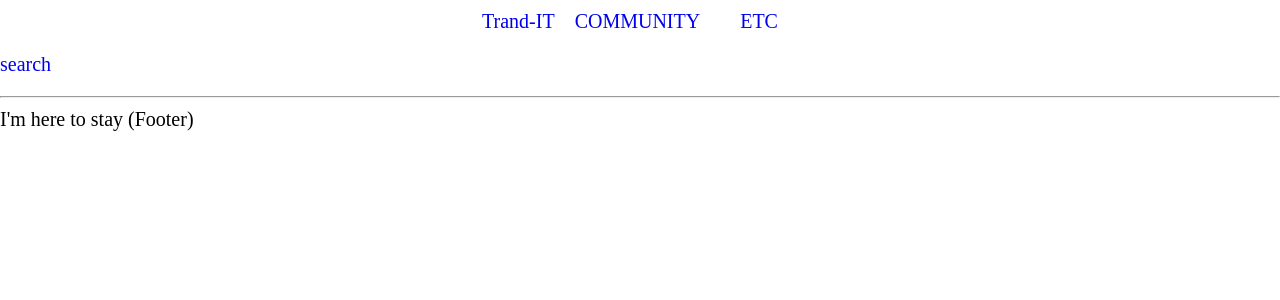
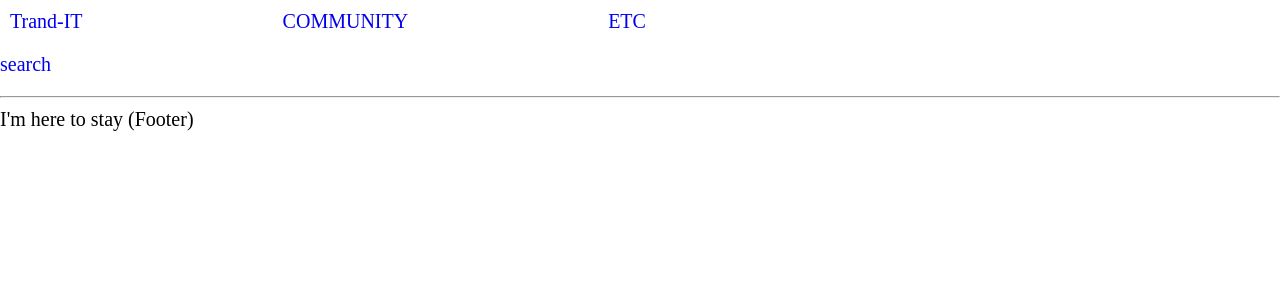
Before and after one commit to Zeereoreo/Trand-it, a Next.js app in the folder trand-it/: page / in a window 1280 px wide. Shown: the top 300 px of the page. Built offline with nearby package versions, Linux system fonts and the light colour scheme.

Commit message:
fix : Header

```diff
--- a/trand-it/components/Header.tsx
+++ b/trand-it/components/Header.tsx
@@ -3,17 +3,15 @@ import styled from "styled-components"
 
 const HeaderMenu = styled.span`
     display: flex;
-    justify-content: center;
     margin: 10px;
     .div{
-        margin: 10;
+    }
+    .bar-space {
         display: flex;
-        justify-content: space-between;
+        justify-content: flex-end;
+        width: 200px;
     }
-    .home{
-        justify-content: flex-end;
-    }
-    .menu{
+    .menu .home{
         padding: 20px;
     }
 
@@ -22,11 +20,11 @@ const HeaderMenu = styled.span`
 export default function Header() {
     return (
         <HeaderMenu>
-            <div>
                 <Link className='home' href='/'>Trand-IT</Link>
+                <span className="bar-space"></span>
                 <Link className='menu' href='/'>COMMUNITY</Link>
+                <span className="bar-space"></span>
                 <Link className='menu' href='/'>ETC</Link>
-            </div>
         </HeaderMenu>
     )
 }
```
